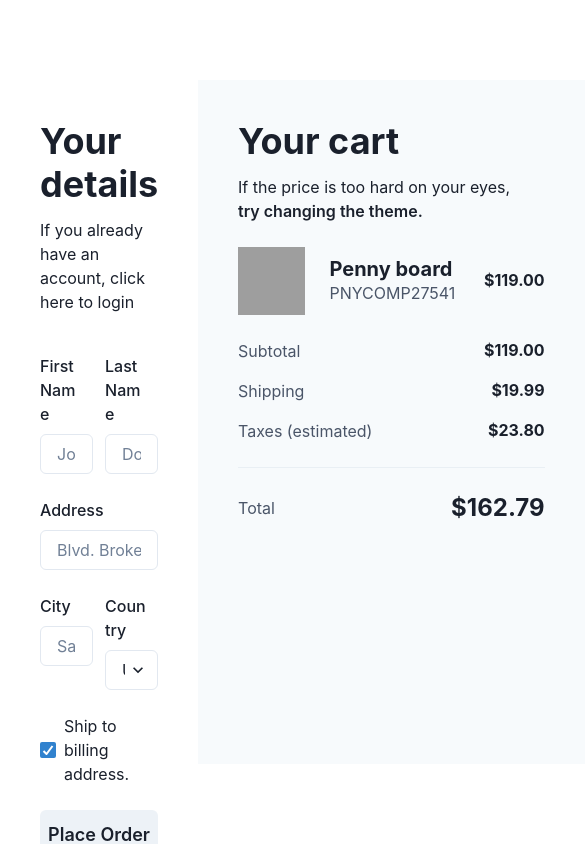
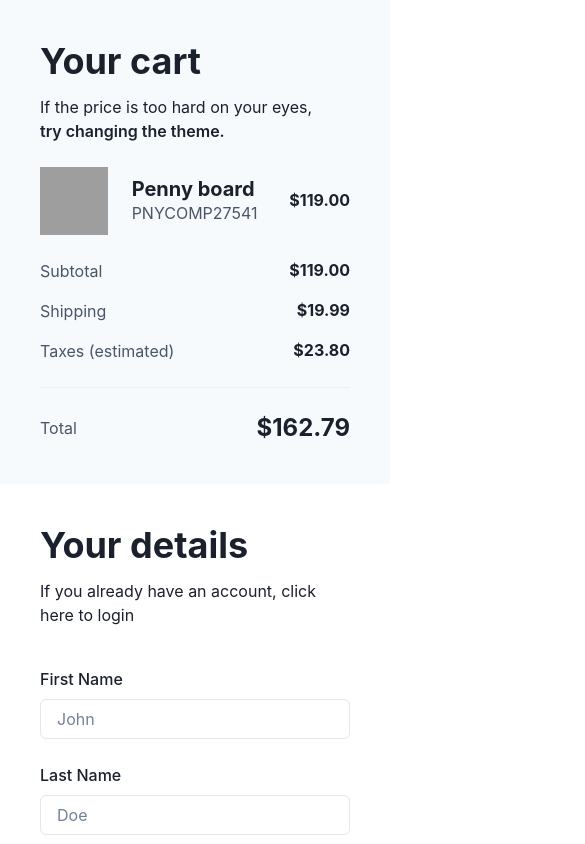
Before and after one commit to BoraVivek/chakraUI, a Next.js app: page / in a window 390 px wide. Shown: the top 844 px of the page, 585 px wide, since content can reach past the window. Built offline with nearby package versions, Linux system fonts and the light colour scheme; grey boxes are pictures that could not be loaded.

Commit message:
Implement Responsive Design in Chakra UI

```diff
--- a/pages/index.js
+++ b/pages/index.js
@@ -8,8 +8,8 @@ import Cart from '../src/sections/cart'
 export default function Home() {
   return (
     <Container maxW="container.xl" p={0}>
-      <Flex h="100vh" py={20}>
-
+      {/* Breakpoint of height, y axis padding, and direction */}
+      <Flex h={{base:'auto', md:'100vh'}} py={[0, 10, 20]} direction={{base: 'column-reverse', md:'row'}}>
         <Details />
         <Cart />
       </Flex>
--- a/src/sections/details.js
+++ b/src/sections/details.js
@@ -1,7 +1,10 @@
 
-import { Button, Checkbox, FormControl, FormLabel, GridItem, Heading, Input, Select, SimpleGrid, Text, VStack } from "@chakra-ui/react"
+import { Button, Checkbox, FormControl, FormLabel, GridItem, Heading, Input, Select, SimpleGrid, Text, useBreakpointValue, VStack } from "@chakra-ui/react"
 
 const Details = () => {
+    // Using useBreakPointValue Hook to define values for a particular breakpoint
+    const colSpan = useBreakpointValue({ base: 2, md: 1 });
+
     return (
         <VStack w="full" h="full" p={10} spacing={10} alignItems="flex-start">
             <VStack spacing={3} alignItems="flex-start">
@@ -15,7 +18,7 @@ const Details = () => {
             <SimpleGrid columns={2} columnGap={3} rowGap={6} w="full">
 
                 {/* Grid Item, with colspan property */}
-                <GridItem colSpan={1}>
+                <GridItem colSpan={colSpan}>
                     {/* FormControl to contorl the form functionality */}
                     <FormControl>
                         {/* Label to add label for the form field */}
@@ -25,7 +28,7 @@ const Details = () => {
                     </FormControl>
                 </GridItem>
 
-                <GridItem colSpan={1}>
+                <GridItem colSpan={colSpan}>
                     <FormControl>
                         <FormLabel>Last Name</FormLabel>
                         <Input placeholder="Doe" />
@@ -39,14 +42,14 @@ const Details = () => {
                     </FormControl>
                 </GridItem>
 
-                <GridItem colSpan={1}>
+                <GridItem colSpan={colSpan}>
                     <FormControl>
                         <FormLabel>City</FormLabel>
                         <Input placeholder="San Francisco" />
                     </FormControl>
                 </GridItem>
 
-                <GridItem colSpan={1}>
+                <GridItem colSpan={colSpan}>
                     <FormControl>
                         <FormLabel>Country</FormLabel>
                         {/* Select Box */}
```
